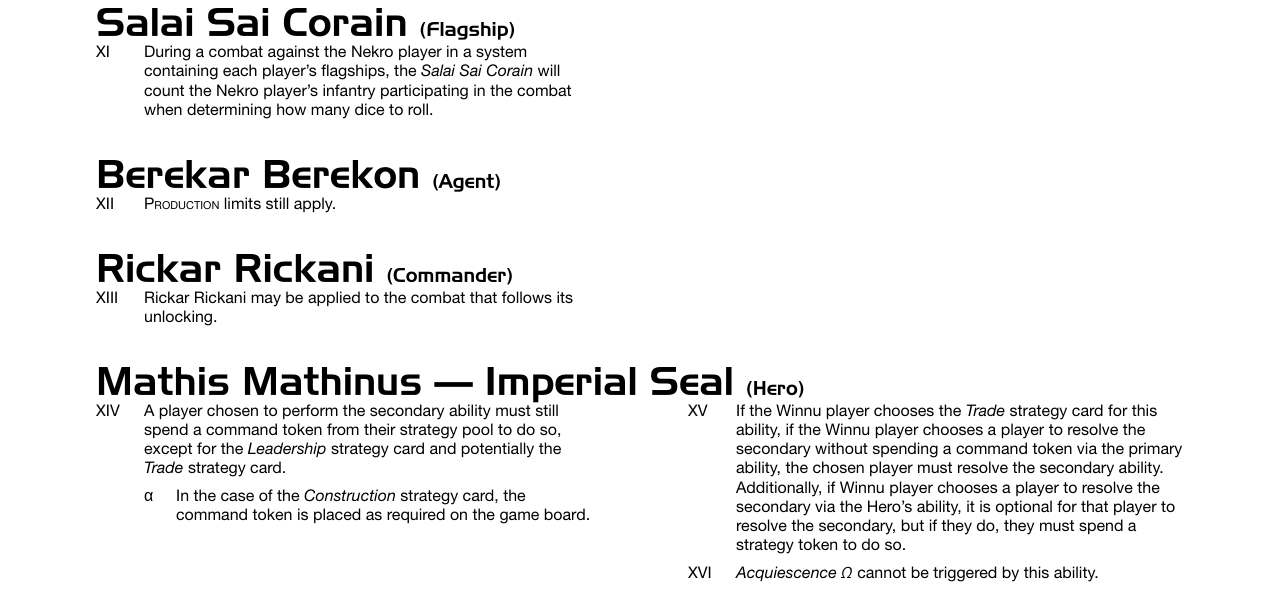
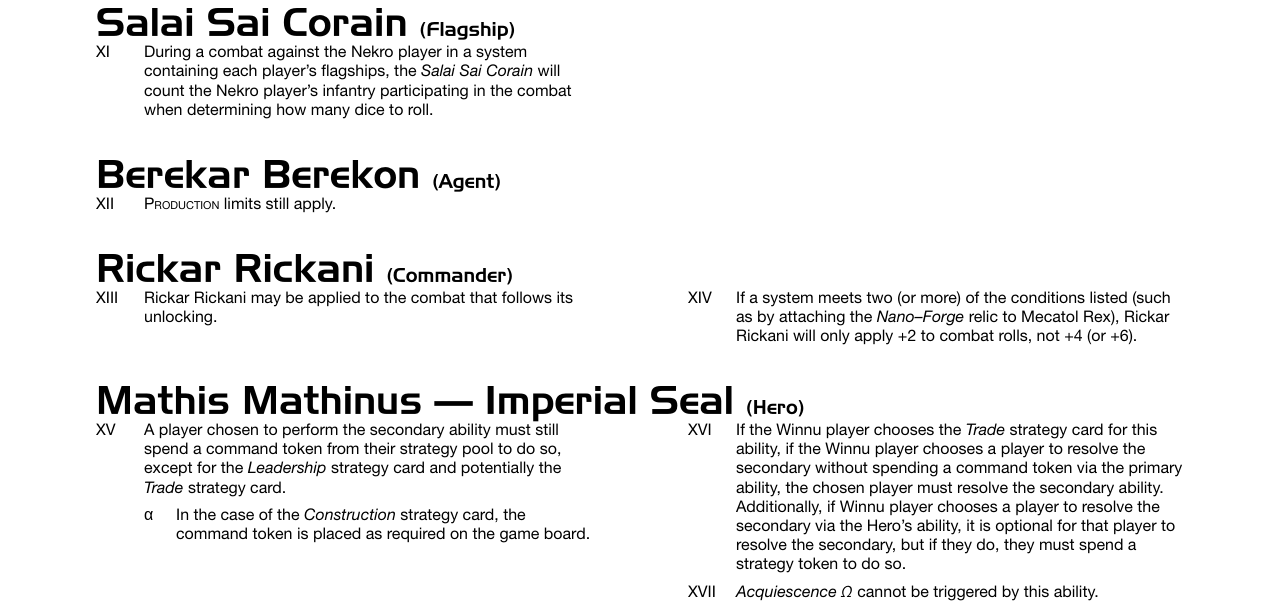
Before and after one commit to bradleysigma/tirules, a PHP site: page /F_winnu.php in a window 1280 px wide. Shown: the part 1266-1867 px from the top of the page. Run offline with PHP 8.4, Linux system fonts and the light colour scheme.

Commit message:
Update F_winnu.php

```diff
--- a/F_winnu.php
+++ b/F_winnu.php
@@ -55,6 +55,7 @@
 <h1>Rickar Rickani <sub>(Commander)</sub></h1>
     <ol class="note">
     <li>Rickar Rickani may be applied to the combat that follows its unlocking.</li>
+    <li>If a system meets two (or more) of the conditions listed (such as by attaching the <i>Nano&ndash;Forge</i> relic to Mecatol Rex), Rickar Rickani will only apply +2 to combat rolls, not +4 (or +6).</li>
     </ol>
 
 <h1>Mathis Mathinus &mdash; Imperial Seal <sub>(Hero)</sub></h1>
```
